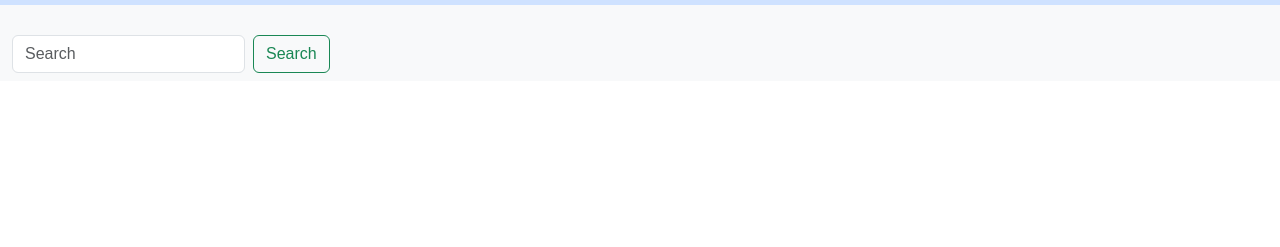
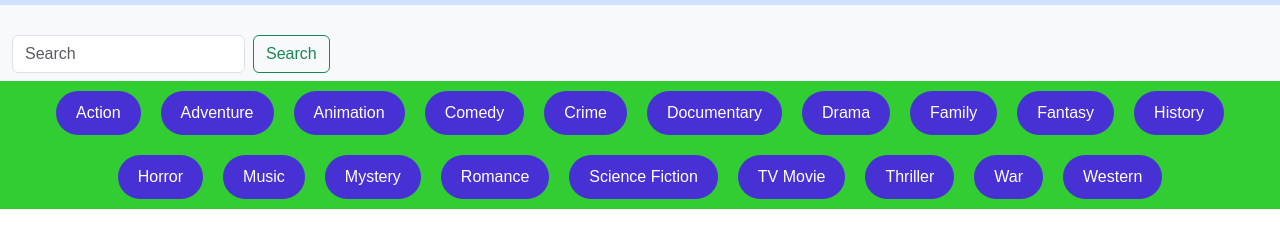
Before and after one commit to udbhav07/WOC-One-Stop-Movie-23JE0504, a plain HTML site: page homepage.html in a window 1280 px wide. Shown: the part 71-318 px from the top of the page. Drawn offline with nearby package versions, Linux system fonts and the light colour scheme; no server answers.

Commit message:
added tags

```diff
--- a/homepage.css
+++ b/homepage.css
@@ -57,15 +57,11 @@ main{
 
 .movie-info span{
   padding:0.3rem;
-  background-color: #AAD9BB;
   border: 2px solid blue;
   border-radius: 10%;
 }
 
-.movie-info span.green{
-  color: darkgreen;
 
-}
 
 .overview{
   position: absolute;
@@ -83,3 +79,35 @@ main{
   transform: translateY(0);
 
 }
+
+.green{
+  background-color: green;
+}
+
+.orange{
+
+  background-color: orange;
+}
+
+.red{
+  background-color: red;
+}
+
+#tags{
+  width: 100%;
+  display: flex;
+  flex-wrap: wrap;
+  justify-content: center;
+  align-items: center;
+  background-color: limegreen;
+}
+
+.tag{
+  background-color:#4831D4;
+  color: white;
+  border-radius: 50px;
+  padding: 20px;
+  padding-top: 10px;
+  padding-bottom: 10px;
+  margin: 10px;
+}
--- a/homepage.html
+++ b/homepage.html
@@ -38,6 +38,7 @@
             <button class="btn btn-outline-success" type="submit">Search</button>
           </form>
         </div>
+
       </nav>
 
 
@@ -59,6 +60,14 @@
     </div>
   </div>
 </div>
+
+<div id="tags">
+  <div class="tag">action</div>
+  <div class="tag">action</div>
+  <div class="tag">action</div>
+  <div class="tag">action</div>
+  <div class="tag">action</div>
+</div>
 <main id="main">
   <!-- frontend homepage code -->
   <!-- <div class="movie">
@@ -77,6 +86,7 @@
 
   </div> -->
   </main>
+
 
 
   <!-- FIREBASE AUTHENTICATION -->
--- a/homepage.js
+++ b/homepage.js
@@ -40,6 +40,131 @@ const BASE_URL = 'https://api.themoviedb.org/3';
 const API_URL = BASE_URL + '/discover/movie?sort_by=popularity.desc&'+API_KEY;
 const IMG_URL = 'https://image.tmdb.org/t/p/w500';
 const searchURL = BASE_URL + '/search/movie?'+API_KEY;
+
+const genres =
+   [
+    {
+      "id": 28,
+      "name": "Action"
+    },
+    {
+      "id": 12,
+      "name": "Adventure"
+    },
+    {
+      "id": 16,
+      "name": "Animation"
+    },
+    {
+      "id": 35,
+      "name": "Comedy"
+    },
+    {
+      "id": 80,
+      "name": "Crime"
+    },
+    {
+      "id": 99,
+      "name": "Documentary"
+    },
+    {
+      "id": 18,
+      "name": "Drama"
+    },
+    {
+      "id": 10751,
+      "name": "Family"
+    },
+    {
+      "id": 14,
+      "name": "Fantasy"
+    },
+    {
+      "id": 36,
+      "name": "History"
+    },
+    {
+      "id": 27,
+      "name": "Horror"
+    },
+    {
+      "id": 10402,
+      "name": "Music"
+    },
+    {
+      "id": 9648,
+      "name": "Mystery"
+    },
+    {
+      "id": 10749,
+      "name": "Romance"
+    },
+    {
+      "id": 878,
+      "name": "Science Fiction"
+    },
+    {
+      "id": 10770,
+      "name": "TV Movie"
+    },
+    {
+      "id": 53,
+      "name": "Thriller"
+    },
+    {
+      "id": 10752,
+      "name": "War"
+    },
+    {
+      "id": 37,
+      "name": "Western"
+    }
+  ];
+  const tags = document.getElementById('tags');
+  getGenres();
+
+  var selectedTags =[];
+
+function getGenres() {
+  tags.innerHTML="";
+  genres.forEach(genre=>{
+    const tag = document.createElement('div');
+    tag.classList="tag"
+    tag.id=genre.id;
+    tag.innerText=genre.name;
+    tag.addEventListener("click",()=>{
+      if(selectedTags.length==0){selectedTags.push(genre.id)}
+      else{
+        if(selectedTags.includes(genre.id)){
+          selectedTags.forEach((id,index)=>{
+            if( id == genre.id){
+              selectedTags.splice(index,1);
+            }
+          })
+
+        }else{
+          selectedTags.push(genre.id);
+        }
+      }
+      console.log(selectedTags);
+      getMovies(API_URL+"&with_genres="+selectedTags.join(','))
+
+    })
+    tags.append(tag);
+
+  })
+
+}
+
+
+function highlight(){
+  if (selectedTags.length!=0){
+    selectedTags.forEach(id=>{
+      const highlightedTag = document.getElementById(id);
+      highlightedTag.classList.add("highlight")
+    })
+  }
+}
 
 
 const main = document.getElementById("main")
```
